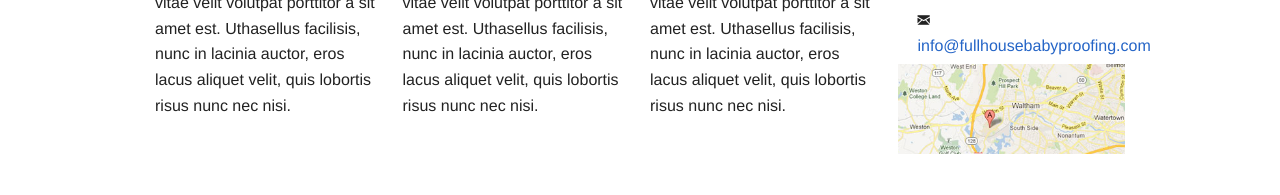
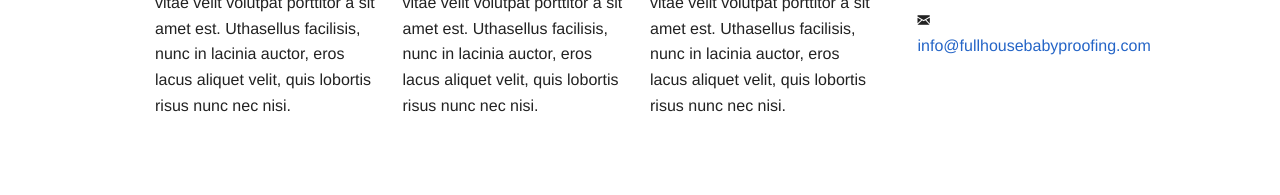
Before and after one commit to DavenportCorey/FullHouseBabyproofing, a plain HTML site: page FHB/index.html in a window 1280 px wide. Shown: the part 2056-2251 px from the top of the page. Drawn offline with Linux system fonts and the light colour scheme.

Commit message:
removed "map"

```diff
--- a/FHB/index.html
+++ b/FHB/index.html
@@ -150,7 +150,6 @@
                                         <i class="fi-mail"></i> <a href="mailto:info@fullhousebabyproofing.com">info@fullhousebabyproofing.com</a>
                                     </li>
                                 </ul>
-                                <img src="img/map.png" alt="map" />
                             </li>
                         </ul>
                     </div>
```
